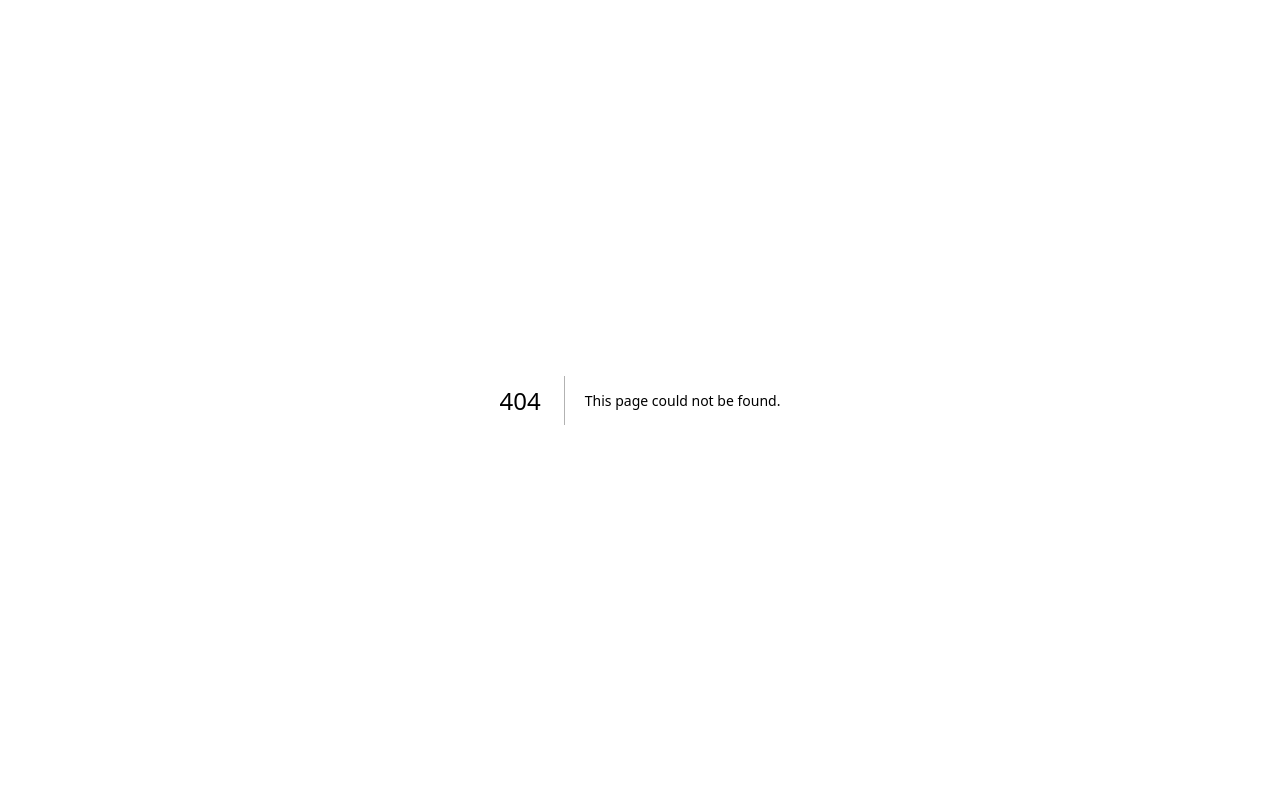
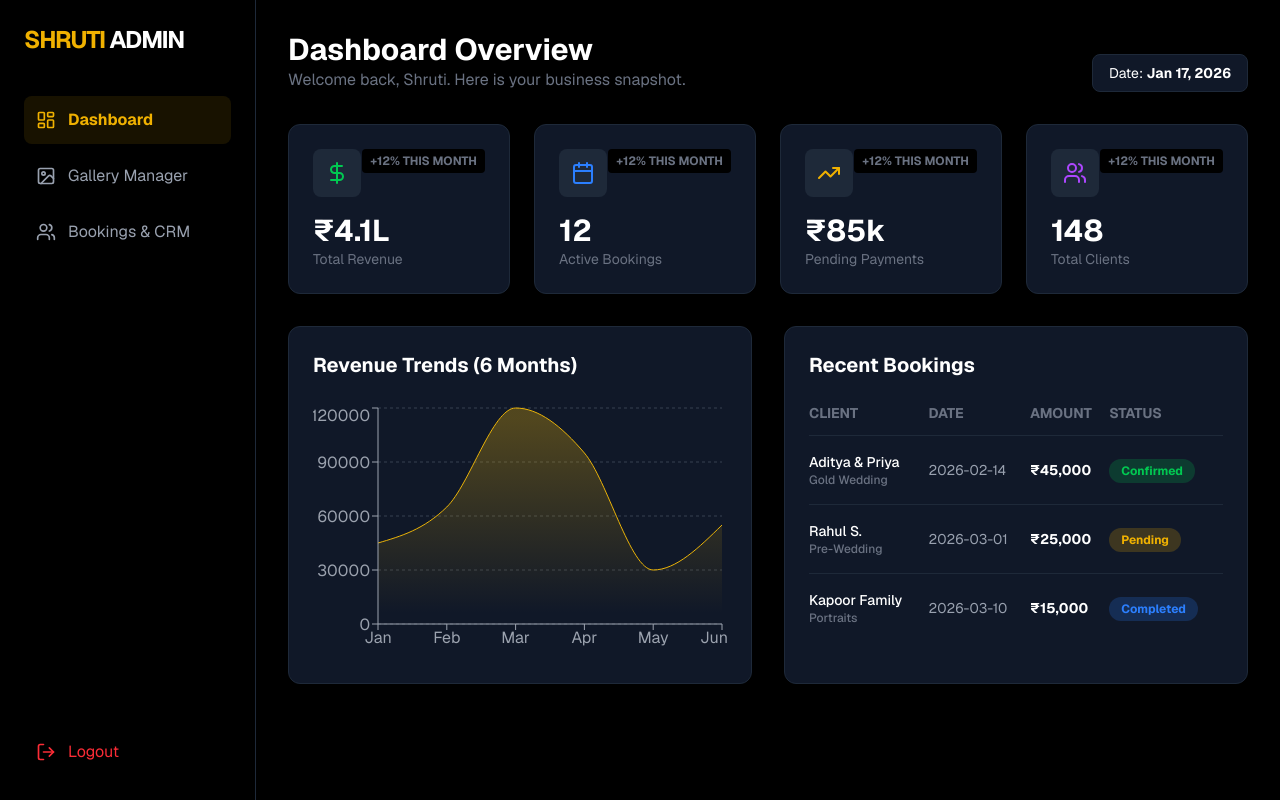
Before and after one commit to prakashwaddar628/shruti-demo, a Next.js app: page /admin/dashboard in a window 1280 px wide. Before the commit this address had no page. Built offline with nearby package versions, Linux system fonts and the light colour scheme.

Commit message:
admin dashboard with visualization

```diff
--- /dev/null
+++ b/app/admin/dashboard/page.tsx
@@ -0,0 +1,204 @@
+"use client";
+
+import {
+  BarChart,
+  Bar,
+  XAxis,
+  YAxis,
+  CartesianGrid,
+  Tooltip,
+  ResponsiveContainer,
+  AreaChart,
+  Area,
+} from "recharts";
+import { DollarSign, Users, Calendar, TrendingUp } from "lucide-react";
+
+// Mock Data (We replace this with Supabase data later)
+const revenueData = [
+  { name: "Jan", revenue: 45000 },
+  { name: "Feb", revenue: 65000 },
+  { name: "Mar", revenue: 120000 }, // Wedding Season
+  { name: "Apr", revenue: 95000 },
+  { name: "May", revenue: 30000 },
+  { name: "Jun", revenue: 55000 },
+];
+
+const bookingsList = [
+  {
+    id: 1,
+    name: "Aditya & Priya",
+    date: "2026-02-14",
+    pkg: "Gold Wedding",
+    amount: 45000,
+    status: "Confirmed",
+  },
+  {
+    id: 2,
+    name: "Rahul S.",
+    date: "2026-03-01",
+    pkg: "Pre-Wedding",
+    amount: 25000,
+    status: "Pending",
+  },
+  {
+    id: 3,
+    name: "Kapoor Family",
+    date: "2026-03-10",
+    pkg: "Portraits",
+    amount: 15000,
+    status: "Completed",
+  },
+];
+
+export default function Dashboard() {
+  return (
+    <div className="space-y-8">
+      {/* Header */}
+      <div className="flex justify-between items-end">
+        <div>
+          <h1 className="text-3xl font-bold">Dashboard Overview</h1>
+          <p className="text-gray-500">
+            Welcome back, Shruti. Here is your business snapshot.
+          </p>
+        </div>
+        <div className="bg-gray-900 px-4 py-2 rounded-lg border border-gray-800 text-sm">
+          Date: <span className="font-bold text-white">Jan 17, 2026</span>
+        </div>
+      </div>
+
+      {/* Stats Grid */}
+      <div className="grid grid-cols-1 md:grid-cols-4 gap-6">
+        {[
+          {
+            label: "Total Revenue",
+            value: "₹4.1L",
+            icon: DollarSign,
+            color: "text-green-500",
+          },
+          {
+            label: "Active Bookings",
+            value: "12",
+            icon: Calendar,
+            color: "text-blue-500",
+          },
+          {
+            label: "Pending Payments",
+            value: "₹85k",
+            icon: TrendingUp,
+            color: "text-yellow-500",
+          },
+          {
+            label: "Total Clients",
+            value: "148",
+            icon: Users,
+            color: "text-purple-500",
+          },
+        ].map((stat, i) => (
+          <div
+            key={i}
+            className="bg-gray-900 p-6 rounded-xl border border-gray-800"
+          >
+            <div className="flex justify-between items-start mb-4">
+              <div className={`p-3 rounded-lg bg-gray-800 ${stat.color}`}>
+                <stat.icon size={24} />
+              </div>
+              <span className="text-xs text-gray-500 bg-black px-2 py-1 rounded uppercase font-bold">
+                +12% this month
+              </span>
+            </div>
+            <div className="text-3xl font-bold text-white">{stat.value}</div>
+            <div className="text-gray-500 text-sm">{stat.label}</div>
+          </div>
+        ))}
+      </div>
+
+      {/* Charts Section */}
+      <div className="grid grid-cols-1 lg:grid-cols-2 gap-8">
+        {/* Revenue Chart */}
+        <div className="bg-gray-900 p-6 rounded-xl border border-gray-800">
+          <h2 className="text-xl font-bold mb-6">Revenue Trends (6 Months)</h2>
+          <div className="h-64">
+            <ResponsiveContainer width="100%" height="100%">
+              <AreaChart data={revenueData}>
+                <defs>
+                  <linearGradient id="colorRevenue" x1="0" y1="0" x2="0" y2="1">
+                    <stop offset="5%" stopColor="#eab308" stopOpacity={0.3} />
+                    <stop offset="95%" stopColor="#eab308" stopOpacity={0} />
+                  </linearGradient>
+                </defs>
+                <CartesianGrid
+                  strokeDasharray="3 3"
+                  stroke="#374151"
+                  vertical={false}
+                />
+                <XAxis dataKey="name" stroke="#9ca3af" />
+                <YAxis stroke="#9ca3af" />
+                <Tooltip
+                  contentStyle={{
+                    backgroundColor: "#000",
+                    border: "1px solid #333",
+                  }}
+                  itemStyle={{ color: "#eab308" }}
+                />
+                <Area
+                  type="monotone"
+                  dataKey="revenue"
+                  stroke="#eab308"
+                  fillOpacity={1}
+                  fill="url(#colorRevenue)"
+                />
+              </AreaChart>
+            </ResponsiveContainer>
+          </div>
+        </div>
+
+        {/* Recent Bookings List */}
+        <div className="bg-gray-900 p-6 rounded-xl border border-gray-800 overflow-hidden">
+          <h2 className="text-xl font-bold mb-6">Recent Bookings</h2>
+          <div className="overflow-x-auto">
+            <table className="w-full text-left">
+              <thead>
+                <tr className="text-gray-500 border-b border-gray-800 text-sm uppercase">
+                  <th className="pb-3">Client</th>
+                  <th className="pb-3">Date</th>
+                  <th className="pb-3">Amount</th>
+                  <th className="pb-3">Status</th>
+                </tr>
+              </thead>
+              <tbody className="text-sm">
+                {bookingsList.map((booking) => (
+                  <tr
+                    key={booking.id}
+                    className="border-b border-gray-800 last:border-0 hover:bg-gray-800/50 transition-colors"
+                  >
+                    <td className="py-4 font-medium">
+                      {booking.name}{" "}
+                      <div className="text-xs text-gray-500">{booking.pkg}</div>
+                    </td>
+                    <td className="py-4 text-gray-400">{booking.date}</td>
+                    <td className="py-4 font-bold text-white">
+                      ₹{booking.amount.toLocaleString()}
+                    </td>
+                    <td className="py-4">
+                      <span
+                        className={`px-3 py-1 rounded-full text-xs font-bold ${
+                          booking.status === "Confirmed"
+                            ? "bg-green-500/20 text-green-500"
+                            : booking.status === "Pending"
+                              ? "bg-yellow-500/20 text-yellow-500"
+                              : "bg-blue-500/20 text-blue-500"
+                        }`}
+                      >
+                        {booking.status}
+                      </span>
+                    </td>
+                  </tr>
+                ))}
+              </tbody>
+            </table>
+          </div>
+        </div>
+      </div>
+    </div>
+  );
+}
--- a/app/admin/layout.tsx
+++ b/app/admin/layout.tsx
@@ -0,0 +1,54 @@
+"use client";
+
+import Link from "next/link";
+import {
+  LayoutDashboard,
+  Image as ImageIcon,
+  Users,
+  LogOut,
+} from "lucide-react";
+
+export default function AdminLayout({
+  children,
+}: {
+  children: React.ReactNode;
+}) {
+  return (
+    <div className="flex h-screen bg-black text-white font-sans">
+      {/* Sidebar */}
+      <aside className="w-64 border-r border-gray-800 p-6 flex flex-col">
+        <div className="text-2xl font-bold text-yellow-500 mb-10 tracking-tighter">
+          SHRUTI <span className="text-white">ADMIN</span>
+        </div>
+
+        <nav className="flex-1 space-y-2">
+          <Link
+            href="/admin/dashboard"
+            className="flex items-center gap-3 p-3 rounded-lg bg-yellow-500/10 text-yellow-500 font-bold"
+          >
+            <LayoutDashboard size={20} /> Dashboard
+          </Link>
+          <Link
+            href="/admin/gallery"
+            className="flex items-center gap-3 p-3 rounded-lg text-gray-400 hover:bg-gray-900 hover:text-white transition-colors"
+          >
+            <ImageIcon size={20} /> Gallery Manager
+          </Link>
+          <Link
+            href="/admin/bookings"
+            className="flex items-center gap-3 p-3 rounded-lg text-gray-400 hover:bg-gray-900 hover:text-white transition-colors"
+          >
+            <Users size={20} /> Bookings & CRM
+          </Link>
+        </nav>
+
+        <button className="flex items-center gap-3 p-3 text-red-500 hover:bg-red-500/10 rounded-lg transition-colors mt-auto">
+          <LogOut size={20} /> Logout
+        </button>
+      </aside>
+
+      {/* Main Content */}
+      <main className="flex-1 overflow-y-auto p-8 bg-black">{children}</main>
+    </div>
+  );
+}
--- a/package.json
+++ b/package.json
@@ -16,6 +16,7 @@
     "next": "16.1.3",
     "react": "19.2.3",
     "react-dom": "19.2.3",
+    "recharts": "^3.6.0",
     "tailwind-merge": "^3.4.0"
   },
   "devDependencies": {
```
Also changed, not shown: 1 other file (tests, documents, lock files or other folders).
